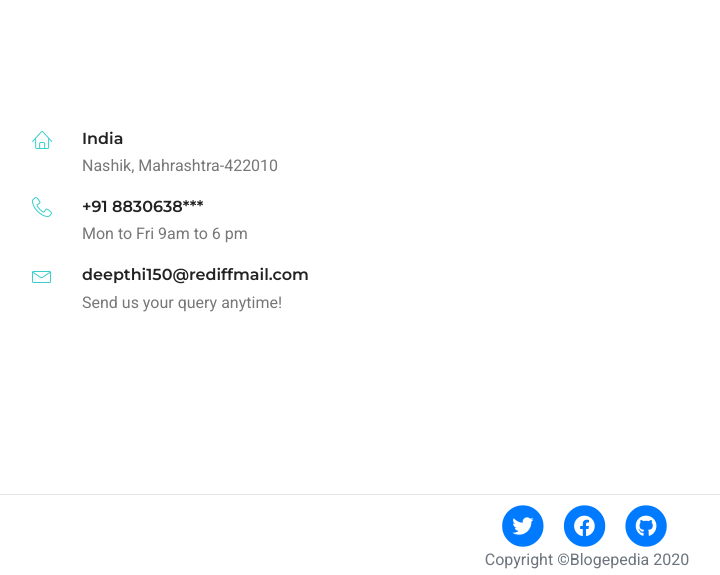
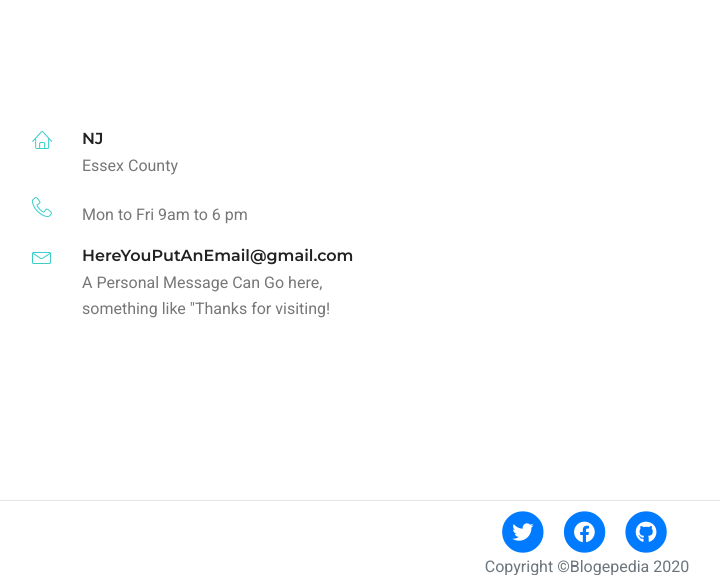
Before and after one commit to GDS83192/good-blog, a Flask app: page /contact in a window 1280 px wide. Shown: the part 533-1108 px from the top of the page, without its empty margins (53-773 px from the left). Run offline with Flask 2, Linux system fonts and the light colour scheme; some libraries are stand-ins or nearby versions.

Commit message:
edited contact page

```diff
--- a/blogepedia/templates/contact.html
+++ b/blogepedia/templates/contact.html
@@ -38,9 +38,9 @@
 							<span class="lnr lnr-home"></span>
 						</div>
 						<div class="contact-details">
-							<h5>India</h5>
+							<h5>NJ</h5>
 							<p>
-								Nashik, Mahrashtra-422010							</p>
+								Essex County							</p>
 						</div>
 					</div>
 					<div class="single-contact-address d-flex flex-row">
@@ -48,7 +48,7 @@
 							<span class="lnr lnr-phone-handset"></span>
 						</div>
 						<div class="contact-details">
-							<h5>+91 8830638***</h5>
+							<h5></h5>
 							<p>Mon to Fri 9am to 6 pm</p>
 						</div>
 					</div>
@@ -57,8 +57,8 @@
 							<span class="lnr lnr-envelope"></span>
 						</div>
 						<div class="contact-details">
-							<h5>deepthi150@rediffmail.com</h5>
-							<p>Send us your query anytime!</p>
+							<h5>HereYouPutAnEmail@gmail.com</h5>
+							<p>A Personal Message Can Go here, something like "Thanks for visiting!</p>
 						</div>
 					</div>
 				</div>
```
